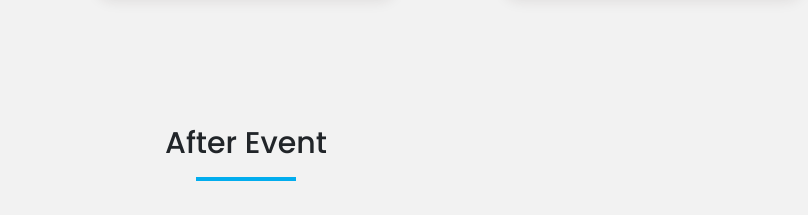
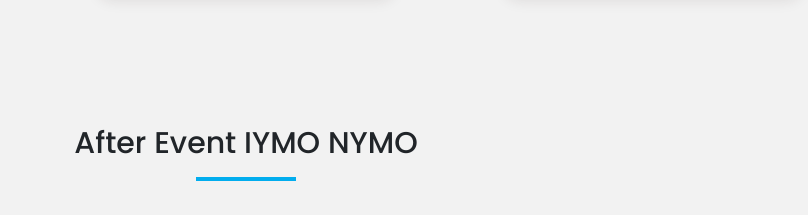
Before and after one commit to iysaofficial/iysa-olympiad, a React (Create React App) app: page / in a window 1280 px wide. Shown: the part 3860-4075 px from the top of the page, without its empty margins (394-1202 px from the left). Built offline with nearby package versions, Linux system fonts and the light colour scheme.

Commit message:
after event iymo nymo 2024

```diff
--- a/src/components/home/AfterEventComp.jsx
+++ b/src/components/home/AfterEventComp.jsx
@@ -5,12 +5,12 @@
             <div className="after-event-container">
                 <div className="after-event-heading">
                     <br />
-                    <h1 className="section-header">After Event</h1>
+                    <h1 className="section-header">After Event IYMO NYMO</h1>
                 </div>
                 <div className="row">
                     <div className="col-md-1"></div>
                     <div className="col-md-5 after-event-video text-center">
-                        <iframe className="mt-5"  width="100%" height="415" src="https://www.youtube.com/embed/NbIE8wAcq8k?si=WuuGaBvvlCN4JUZq" title="YouTube video player" frameBorder="0" allow="accelerometer; autoplay; clipboard-write; encrypted-media; gyroscope; picture-in-picture; web-share" allowFullScreen></iframe>
+                        <iframe className="mt-5"  width="100%" height="415" src="https://www.youtube.com/embed/JYJtuZEc-mA?si=daAXf3OBorL8ggtK" title="YouTube video player" frameBorder="0" allow="accelerometer; autoplay; clipboard-write; encrypted-media; gyroscope; picture-in-picture; web-share" allowFullScreen></iframe>
                     </div>
                     <div className="col-md-5 text-justify mt-auto mb-auto">
                         <p>We are proud to present a video summary of this unforgettable event, as a testament to the passion, dedication, and brilliance that each participant has shown. In our after event video, you will be presented with the memorable moments we had together.</p>
```
